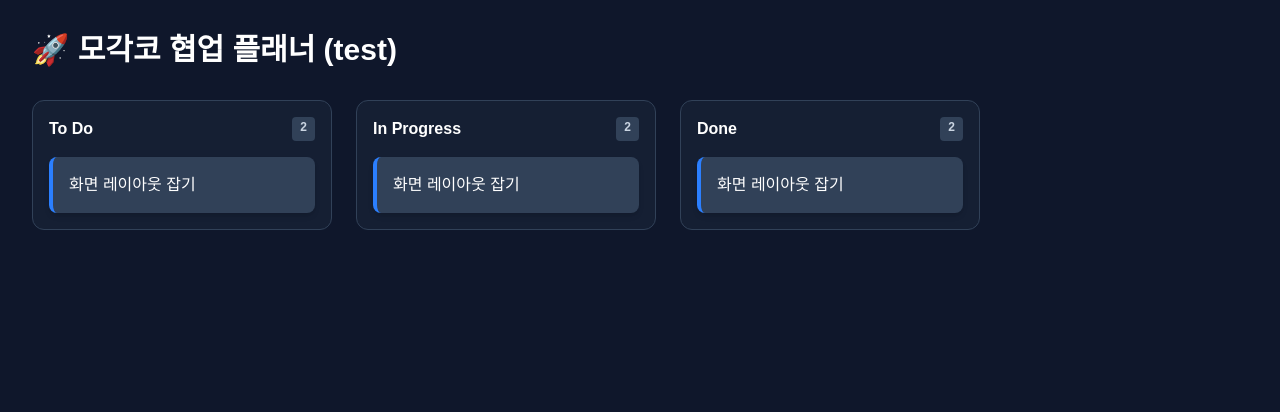
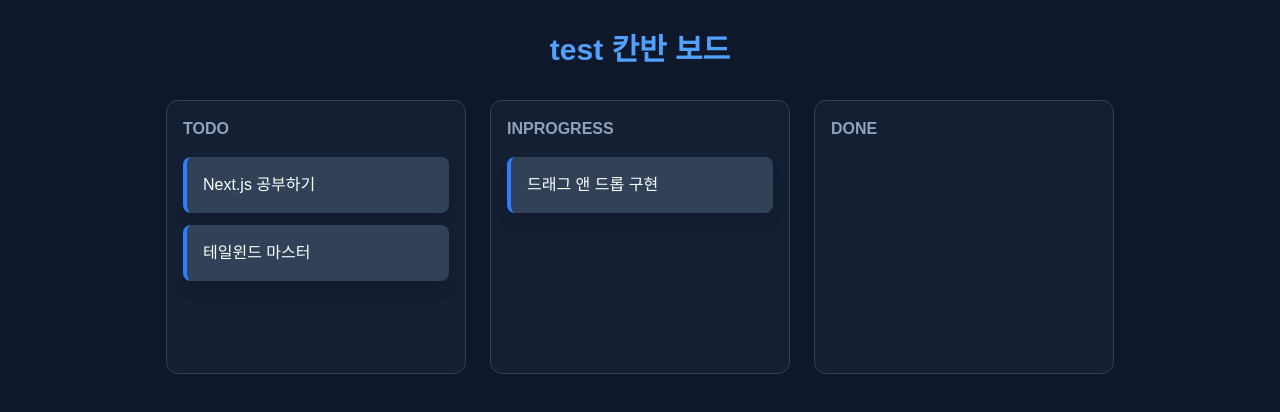
Before and after one commit to wnsgh1a/fe, a Next.js app: page / in a window 1280 px wide. Shown: the top 412 px of the page. Built offline with nearby package versions, Linux system fonts and the light colour scheme.

Commit message:
Feat: Complete Drag and Drop functionality

```diff
--- a/src/app/page.tsx
+++ b/src/app/page.tsx
@@ -1,32 +1,87 @@
+"use client"; // 클라이언트 컴포넌트 선언
+
+import {
+  DragDropContext,
+  Droppable,
+  Draggable,
+  DropResult,
+} from "@hello-pangea/dnd";
+import { useBoardStore } from "../store/userBoardStore";
+import { useEffect, useState } from "react";
+
 export default function Home() {
+  const { columns, moveTodo } = useBoardStore();
+  const [enabled, setEnabled] = useState(false);
+
+  // Next.js SSR 환경에서 dnd 라이브러리 충돌 방지
+  useEffect(() => {
+    setEnabled(true);
+  }, []);
+
+  const onDragEnd = (result: DropResult) => {
+    const { source, destination } = result;
+    if (!destination) return; // 영역 밖으로 떨어진 경우
+
+    moveTodo(
+      source.droppableId,
+      destination.droppableId,
+      source.index,
+      destination.index,
+    );
+  };
+
+  if (!enabled) return null;
+
   return (
     <main className="min-h-screen bg-slate-900 p-8 text-white">
-      <h1 className="text-3xl font-bold mb-8">🚀 모각코 협업 플래너 (test)</h1>
+      <h1 className="text-3xl font-bold mb-8 text-center text-blue-400">
+        test 칸반 보드
+      </h1>
 
-      {/* 보드 영역 */}
-      <div className="flex gap-6 overflow-x-auto pb-4">
-        {/* 임시 컬럼 UI */}
-        {["To Do", "In Progress", "Done"].map((title) => (
+      <DragDropContext onDragEnd={onDragEnd}>
+        <div className="flex gap-6 justify-center overflow-x-auto pb-4">
+          {Object.entries(columns).map(([columnId, todos]: [string, any[]]) => (
             <div
-            key={title}
+              key={columnId}
               className="bg-slate-800/50 p-4 rounded-xl min-w-[300px] border border-slate-700"
             >
-            <h2 className="font-semibold mb-4 flex justify-between">
-              {title}
-              <span className="bg-slate-700 px-2 py-0.5 rounded text-xs text-slate-300">
-                2
-              </span>
+              <h2 className="font-bold mb-4 uppercase text-slate-400">
+                {columnId}
               </h2>
 
-            {/* 임시 카드 UI */}
-            <div className="space-y-3">
-              <div className="bg-slate-700 p-4 rounded-lg shadow-md border-l-4 border-blue-500 hover:bg-slate-600 transition-colors cursor-grab">
-                화면 레이아웃 잡기
+              <Droppable droppableId={columnId}>
+                {(provided) => (
+                  <div
+                    {...provided.droppableProps}
+                    ref={provided.innerRef}
+                    className="min-h-[200px]"
+                  >
+                    {todos.map((todo, index) => (
+                      <Draggable
+                        key={todo.id}
+                        draggableId={todo.id}
+                        index={index}
+                      >
+                        {(provided) => (
+                          <div
+                            ref={provided.innerRef}
+                            {...provided.draggableProps}
+                            {...provided.dragHandleProps}
+                            className="bg-slate-700 p-4 rounded-lg shadow-lg mb-3 border-l-4 border-blue-500 hover:bg-slate-600 transition-all select-none"
+                          >
+                            {todo.content}
                           </div>
+                        )}
+                      </Draggable>
+                    ))}
+                    {provided.placeholder}
                   </div>
+                )}
+              </Droppable>
             </div>
           ))}
         </div>
+      </DragDropContext>
     </main>
   );
 }
--- a/src/store/userBoardStore.ts
+++ b/src/store/userBoardStore.ts
@@ -1,23 +1,17 @@
 import { create } from "zustand";
 
-// 데이터 타입 정의
 interface Todo {
   id: string;
   content: string;
 }
 
 interface BoardState {
-  columns: {
-    todo: Todo[];
-    inProgress: Todo[];
-    done: Todo[];
-  };
-  // 카드를 옮길 때 사용할 함수
+  columns: { [key: string]: Todo[] };
   moveTodo: (
-    todoId: string,
-    source: string,
-    destination: string,
-    index: number,
+    sourceCol: string,
+    destCol: string,
+    sourceIdx: number,
+    destIdx: number,
   ) => void;
 }
 
@@ -27,10 +21,18 @@ export const useBoardStore = create<BoardState>((set) => ({
       { id: "1", content: "Next.js 공부하기" },
       { id: "2", content: "테일윈드 마스터" },
     ],
-    inProgress: [],
+    inProgress: [{ id: "3", content: "드래그 앤 드롭 구현" }],
     done: [],
   },
-  moveTodo: (todoId, source, destination, index) => {
-    // 여기에 드래그 앤 드롭 로직이 들어갈 예정입니다.
+  moveTodo: (sourceCol, destCol, sourceIdx, destIdx) => {
+    set((state) => {
+      const newColumns = { ...state.columns };
+      // 1. 출발지 컬럼에서 아이템 제거
+      const [movedItem] = newColumns[sourceCol].splice(sourceIdx, 1);
+      // 2. 목적지 컬럼의 정해진 위치에 아이템 삽입
+      newColumns[destCol].splice(destIdx, 0, movedItem);
+
+      return { columns: newColumns };
+    });
   },
 }));
```
Lines whose indentation alone changed are shown as unchanged.
